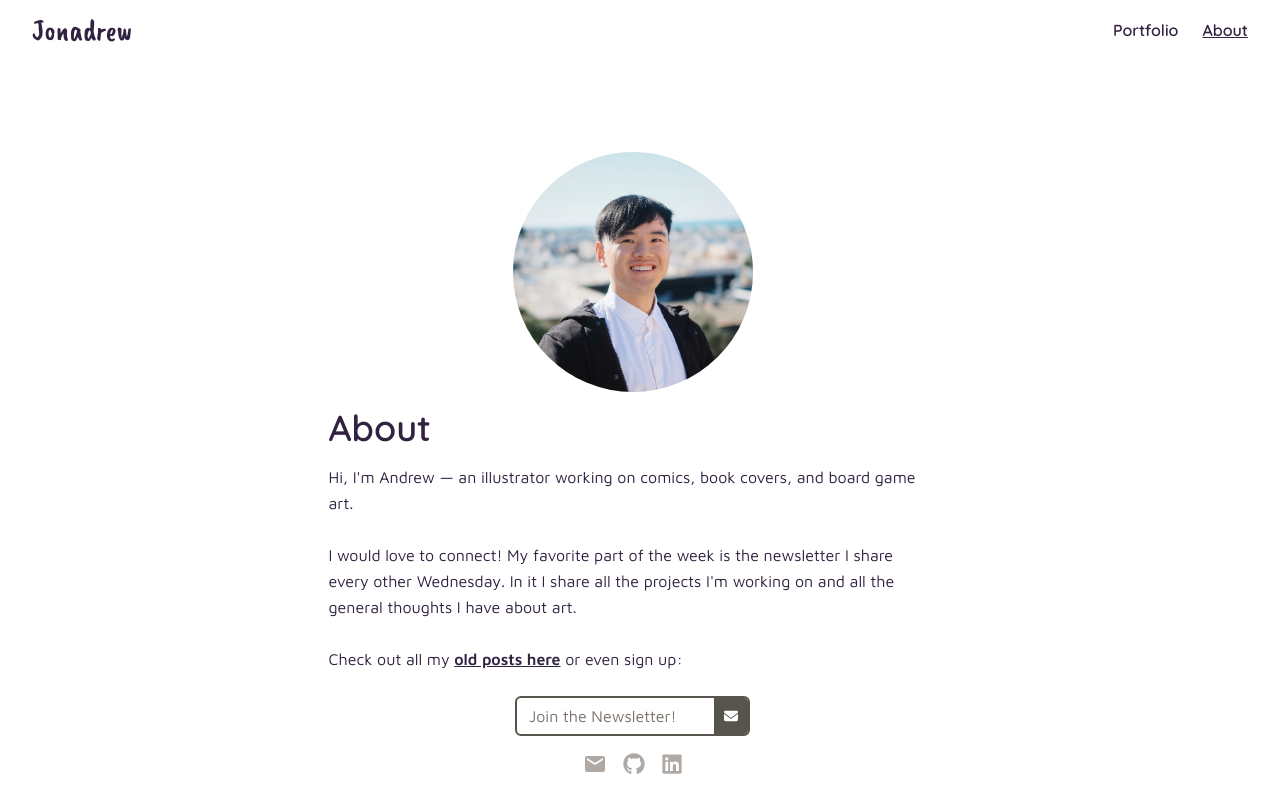
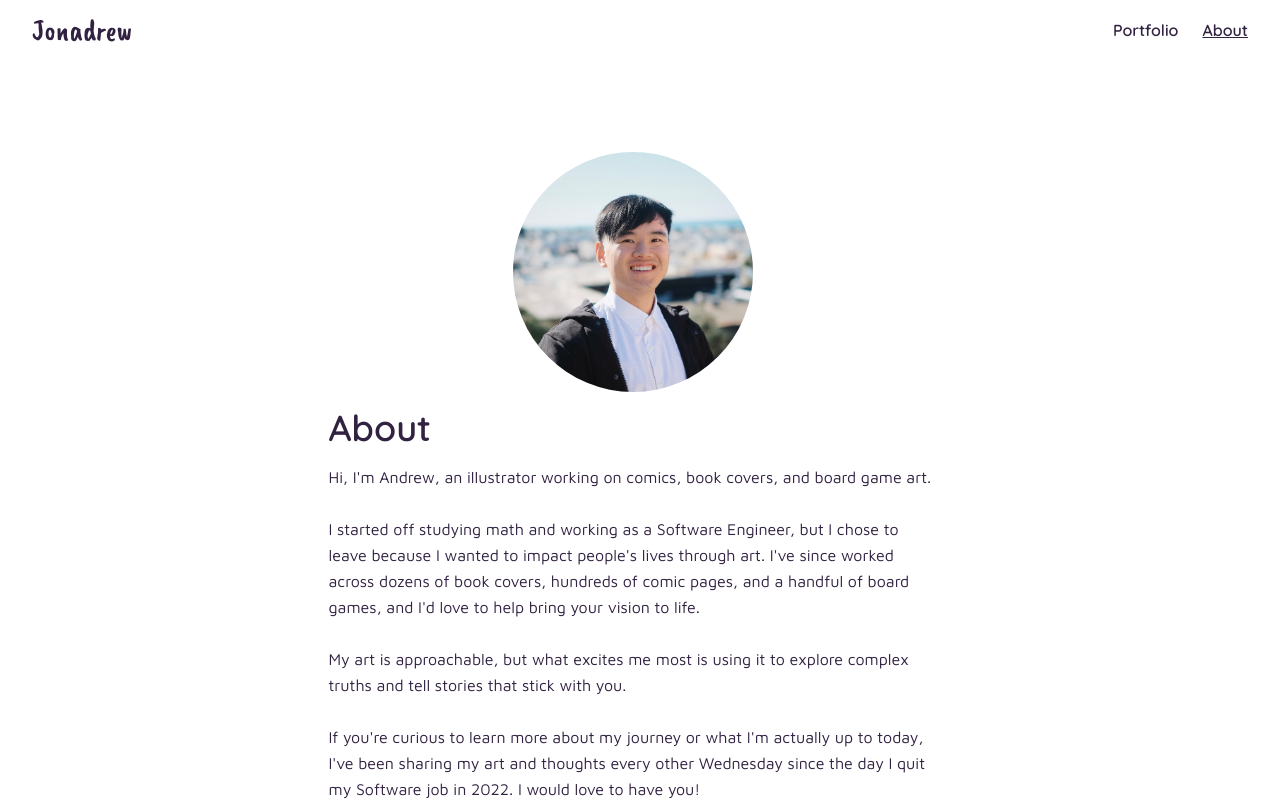
Before and after one commit to andrwyoung/jonadrew-v7, a Next.js app: page /about in a window 1280 px wide. Shown: the top 800 px of the page. Built offline with nearby package versions, Linux system fonts and the light colour scheme.

Commit message:
about page text

```diff
--- a/app/about/page.tsx
+++ b/app/about/page.tsx
@@ -19,13 +19,24 @@ export default function About() {
 
         <h1 className="text-4xl self-start font-bold">About</h1>
         <p className="text-base leading-relaxed mb-2">
-          Hi, I&apos;m Andrew — an illustrator working on comics, book covers,
+          Hi, I&apos;m Andrew, an illustrator working on comics, book covers,
           and board game art. <br />
           <br />
-          I would love to connect! My favorite part of the week is the
-          newsletter I share every other Wednesday. In it I share all the
-          projects I&apos;m working on and all the general thoughts I have about
-          art.
+          I started off studying math and working as a Software Engineer, but I
+          chose to leave because I wanted to impact people&apos;s lives through
+          art. I&apos;ve since worked across dozens of book covers, hundreds of
+          comic pages, and a handful of board games, and I&apos;d love to help
+          bring your vision to life.
+          <br />
+          <br />
+          My art is approachable, but what excites me most is using it to
+          explore complex truths and tell stories that stick with you.
+          <br />
+          <br />
+          If you&apos;re curious to learn more about my journey or what I&apos;m
+          actually up to today, I&apos;ve been sharing my art and thoughts every
+          other Wednesday since the day I quit my Software job in 2022. I would
+          love to have you!
           <br />
           <br />
           Check out all my{" "}
@@ -38,7 +49,7 @@ export default function About() {
           >
             old posts here
           </a>{" "}
-          or even sign up:
+          or even sign up here:
         </p>
         <NewsletterForm />
 
```
